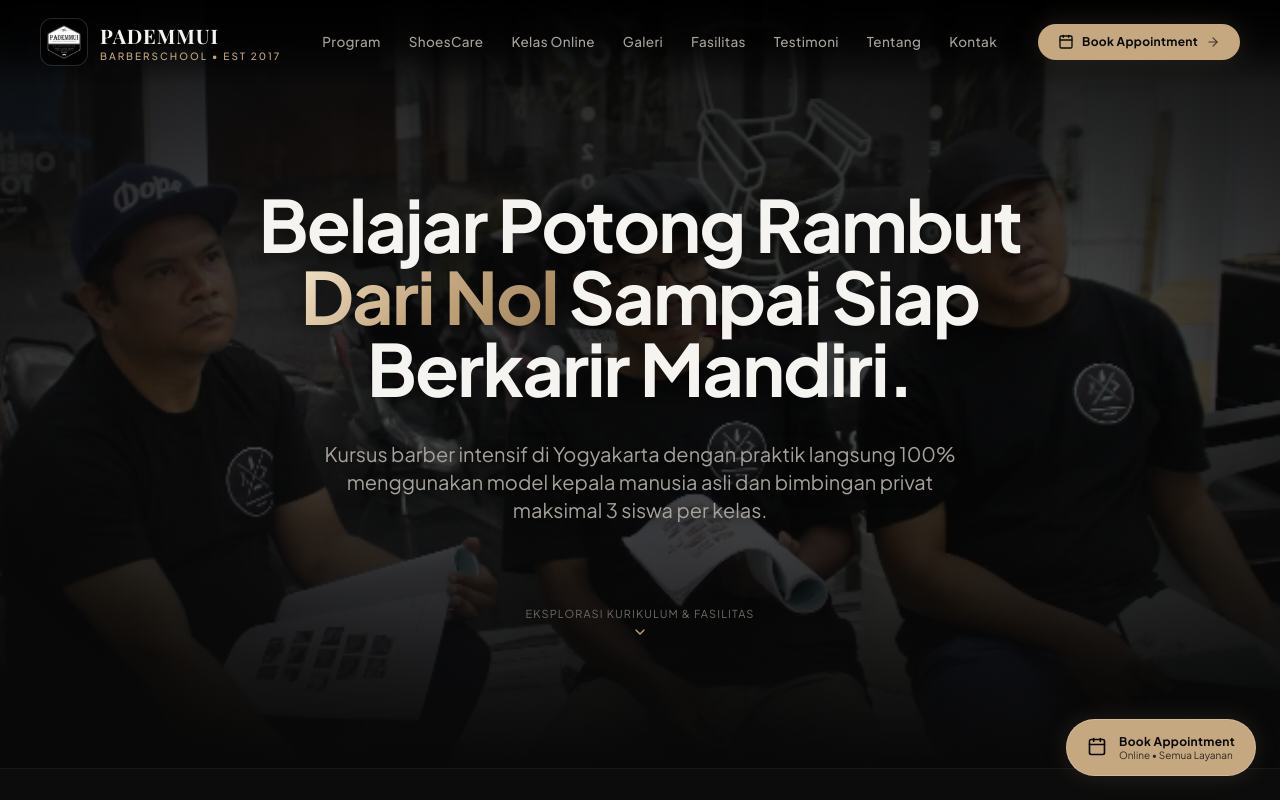
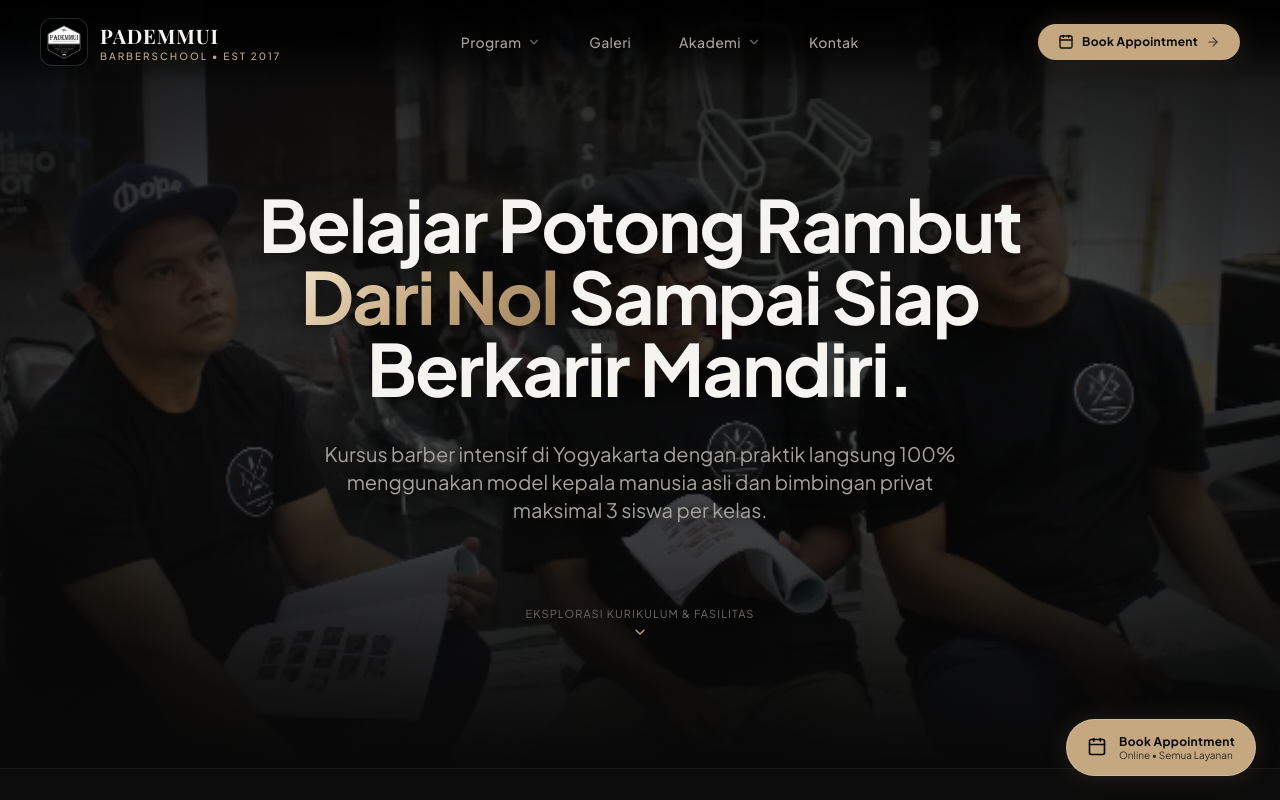
Before and after one commit to kangguruhdq-ux/Pademmui, a Next.js app: page / in a window 1280 px wide. Shown: the top 800 px of the page. Built offline with nearby package versions, Linux system fonts and the light colour scheme; a web font is replaced by a local one.

Commit message:
ui: convert desktop navbar into clean 4-item dropdown navigation

```diff
--- a/components/Navbar.tsx
+++ b/components/Navbar.tsx
@@ -1,6 +1,6 @@
 "use client";
 
-import { useState, useEffect } from "react";
+import { useState, useEffect, useRef } from "react";
 import Link from "next/link";
 import Image from "next/image";
 import {
@@ -8,6 +8,7 @@ import {
   X,
   ArrowRight,
   ChevronRight,
+  ChevronDown,
   Calendar,
   GraduationCap,
   Scissors,
@@ -18,11 +19,38 @@ import {
   Star,
   Info,
   Phone,
+  HelpCircle,
+  type LucideIcon,
 } from "lucide-react";
+
+type DesktopSubItem = {
+  name: string;
+  description: string;
+  href: string;
+  icon: LucideIcon;
+  badge?: string;
+};
+
+type DesktopNavItem =
+  | {
+      type: "dropdown";
+      key: string;
+      name: string;
+      items: DesktopSubItem[];
+    }
+  | {
+      type: "link";
+      key: string;
+      name: string;
+      href: string;
+    };
 
 export default function Navbar() {
   const [isScrolled, setIsScrolled] = useState(false);
   const [mobileMenuOpen, setMobileMenuOpen] = useState(false);
+  const [openDropdown, setOpenDropdown] = useState<string | null>(null);
+  const desktopNavRef = useRef<HTMLElement>(null);
+  const closeTimeoutRef = useRef<ReturnType<typeof setTimeout> | null>(null);
 
   useEffect(() => {
     const handleScroll = () => {
@@ -30,6 +58,28 @@ export default function Navbar() {
     };
     window.addEventListener("scroll", handleScroll);
     return () => window.removeEventListener("scroll", handleScroll);
+  }, []);
+
+  // Close desktop dropdown on outside click or Escape key
+  useEffect(() => {
+    const handleClickOutside = (event: MouseEvent) => {
+      if (desktopNavRef.current && !desktopNavRef.current.contains(event.target as Node)) {
+        setOpenDropdown(null);
+      }
+    };
+    const handleKeyDown = (event: KeyboardEvent) => {
+      if (event.key === "Escape") {
+        setOpenDropdown(null);
+        setMobileMenuOpen(false);
+      }
+    };
+    document.addEventListener("mousedown", handleClickOutside);
+    document.addEventListener("keydown", handleKeyDown);
+    return () => {
+      document.removeEventListener("mousedown", handleClickOutside);
+      document.removeEventListener("keydown", handleKeyDown);
+      if (closeTimeoutRef.current) clearTimeout(closeTimeoutRef.current);
+    };
   }, []);
 
   // Lock body scroll and toggle mobile-menu-open class to hide floating WhatsApp widget
@@ -46,6 +96,100 @@ export default function Navbar() {
       document.body.classList.remove("mobile-menu-open");
     };
   }, [mobileMenuOpen]);
+
+  const handleDropdownEnter = (key: string) => {
+    if (closeTimeoutRef.current) {
+      clearTimeout(closeTimeoutRef.current);
+      closeTimeoutRef.current = null;
+    }
+    setOpenDropdown(key);
+  };
+
+  const handleDropdownLeave = () => {
+    if (closeTimeoutRef.current) clearTimeout(closeTimeoutRef.current);
+    closeTimeoutRef.current = setTimeout(() => {
+      setOpenDropdown(null);
+    }, 130);
+  };
+
+  const desktopNavItems: DesktopNavItem[] = [
+    {
+      type: "dropdown",
+      key: "program",
+      name: "Program",
+      items: [
+        {
+          name: "Kursus Barber",
+          description: "4 paket pelatihan tatap muka dari nol",
+          href: "/#program",
+          icon: Scissors,
+          badge: "Offline",
+        },
+        {
+          name: "Kursus ShoesCare",
+          description: "Pelatihan cuci & perawatan sepatu",
+          href: "/#shoescare",
+          icon: Sparkles,
+          badge: "Privat",
+        },
+        {
+          name: "Kelas Online",
+          description: "Materi video & panduan mandiri",
+          href: "/#online",
+          icon: Video,
+        },
+        {
+          name: "Detail Kurikulum",
+          description: "Rincian modul & silabus lengkap",
+          href: "/program",
+          icon: GraduationCap,
+        },
+      ],
+    },
+    {
+      type: "link",
+      key: "galeri",
+      name: "Galeri",
+      href: "/gallery",
+    },
+    {
+      type: "dropdown",
+      key: "akademi",
+      name: "Akademi",
+      items: [
+        {
+          name: "Tentang Pademmui",
+          description: "Profil resmi, visi & sejarah sejak 2017",
+          href: "/about",
+          icon: Info,
+        },
+        {
+          name: "Fasilitas & Mess",
+          description: "Asrama, model kepala asli & penyaluran",
+          href: "/#fasilitas",
+          icon: Home,
+        },
+        {
+          name: "Testimoni Alumni",
+          description: "Cerita sukses 1.000+ lulusan aktif",
+          href: "/#testimoni",
+          icon: Star,
+        },
+        {
+          name: "Tanya Jawab (FAQ)",
+          description: "Informasi jadwal, biaya & sertifikat",
+          href: "/#faq",
+          icon: HelpCircle,
+        },
+      ],
+    },
+    {
+      type: "link",
+      key: "kontak",
+      name: "Kontak",
+      href: "/contact",
+    },
+  ];
 
   const navLinks = [
     { name: "Program", href: "/#program", icon: Scissors, badge: "Offline" },
@@ -100,19 +244,108 @@ export default function Navbar() {
               </div>
             </Link>
 
-            {/* Desktop Navigation Links — Spacious, Relaxed, Centered with Gold Hover Line */}
-            <nav className="hidden lg:flex flex-1 items-center justify-center gap-4 xl:gap-7 2xl:gap-9">
-              {navLinks.map((link) => (
-                <Link
-                  key={link.name}
-                  href={link.href}
-                  className="relative py-2 text-[13px] xl:text-[13.5px] tracking-wide text-text-secondary hover:text-text-ivory font-medium transition-colors duration-200 group whitespace-nowrap"
-                >
-                  <span>{link.name}</span>
-                  {/* Animated Gold Line on Hover */}
-                  <span className="absolute bottom-0 left-0 w-0 h-[2px] bg-accent-gold transition-all duration-300 ease-out group-hover:w-full rounded-full shadow-gold-glow" />
-                </Link>
-              ))}
+            {/* Desktop Navigation Links — Minimalist 4-Item Dropdown Bar */}
+            <nav
+              ref={desktopNavRef}
+              className="hidden lg:flex flex-1 items-center justify-center gap-8 xl:gap-12"
+            >
+              {desktopNavItems.map((item) => {
+                if (item.type === "link") {
+                  return (
+                    <Link
+                      key={item.key}
+                      href={item.href}
+                      onMouseEnter={() => setOpenDropdown(null)}
+                      className="relative py-2 text-sm tracking-wide text-text-secondary hover:text-text-ivory font-medium transition-colors duration-200 group whitespace-nowrap"
+                    >
+                      <span>{item.name}</span>
+                      <span className="absolute bottom-0 left-0 w-0 h-[2px] bg-accent-gold transition-all duration-300 ease-out group-hover:w-full rounded-full shadow-gold-glow" />
+                    </Link>
+                  );
+                }
+
+                const isOpen = openDropdown === item.key;
+
+                return (
+                  <div
+                    key={item.key}
+                    className="relative"
+                    onMouseEnter={() => handleDropdownEnter(item.key)}
+                    onMouseLeave={handleDropdownLeave}
+                  >
+                    <button
+                      type="button"
+                      onClick={() =>
+                        setOpenDropdown((prev) => (prev === item.key ? null : item.key))
+                      }
+                      aria-expanded={isOpen}
+                      aria-haspopup="true"
+                      className={`relative py-2 inline-flex items-center gap-1.5 text-sm tracking-wide font-medium transition-colors duration-200 group whitespace-nowrap focus:outline-none focus-visible:ring-2 focus-visible:ring-accent-gold rounded-md ${
+                        isOpen
+                          ? "text-accent-gold"
+                          : "text-text-secondary hover:text-text-ivory"
+                      }`}
+                    >
+                      <span>{item.name}</span>
+                      <ChevronDown
+                        className={`w-3.5 h-3.5 transition-transform duration-200 ${
+                          isOpen
+                            ? "rotate-180 text-accent-gold"
+                            : "text-text-muted group-hover:text-accent-gold"
+                        }`}
+                      />
+                      <span
+                        className={`absolute bottom-0 left-0 h-[2px] bg-accent-gold transition-all duration-300 ease-out rounded-full shadow-gold-glow ${
+                          isOpen ? "w-full" : "w-0 group-hover:w-full"
+                        }`}
+                      />
+                    </button>
+
+                    {/* Luxury Dark-Glass Dropdown Panel */}
+                    <div
+                      aria-hidden={!isOpen}
+                      className={`absolute top-full left-1/2 -translate-x-1/2 pt-3 w-[320px] transition-all duration-200 ease-out origin-top ${
+                        isOpen
+                          ? "opacity-100 translate-y-0 visible pointer-events-auto"
+                          : "opacity-0 translate-y-2 invisible pointer-events-none"
+                      }`}
+                    >
+                      <div className="bg-[#0D0D0D]/98 backdrop-blur-2xl border border-white/15 rounded-2xl shadow-2xl p-2 space-y-1">
+                        {item.items.map((sub) => {
+                          const SubIcon = sub.icon;
+                          return (
+                            <Link
+                              key={sub.name}
+                              href={sub.href}
+                              onClick={() => setOpenDropdown(null)}
+                              className="group/item flex items-start gap-3 p-3 rounded-xl hover:bg-white/[0.06] border border-transparent hover:border-accent-gold/30 transition-all duration-200"
+                            >
+                              <div className="w-9 h-9 rounded-lg bg-accent-gold/10 border border-accent-gold/20 flex items-center justify-center flex-shrink-0 text-accent-gold group-hover/item:scale-105 group-hover/item:bg-accent-gold group-hover/item:text-[#0A0A0A] transition-all duration-200">
+                                <SubIcon className="w-4 h-4" />
+                              </div>
+                              <div className="flex-1 min-w-0">
+                                <div className="flex items-center justify-between gap-2">
+                                  <span className="text-xs font-bold text-text-ivory group-hover/item:text-accent-gold transition-colors">
+                                    {sub.name}
+                                  </span>
+                                  {sub.badge && (
+                                    <span className="text-[9px] font-mono uppercase tracking-wider px-1.5 py-0.5 rounded bg-accent-gold/15 text-accent-gold border border-accent-gold/25">
+                                      {sub.badge}
+                                    </span>
+                                  )}
+                                </div>
+                                <p className="text-[11px] text-text-muted leading-snug mt-0.5">
+                                  {sub.description}
+                                </p>
+                              </div>
+                            </Link>
+                          );
+                        })}
+                      </div>
+                    </div>
+                  </div>
+                );
+              })}
             </nav>
 
             {/* Desktop Right CTA: Book Appointment */}
```
